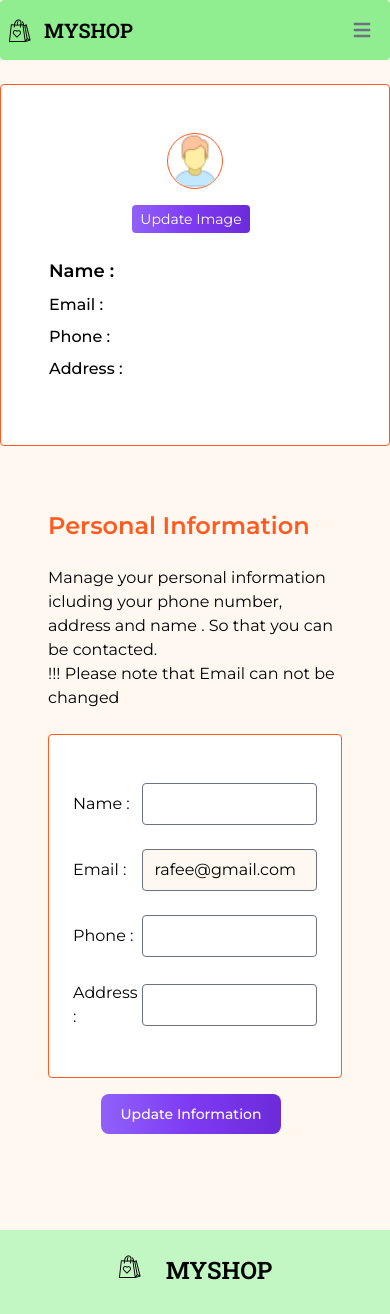
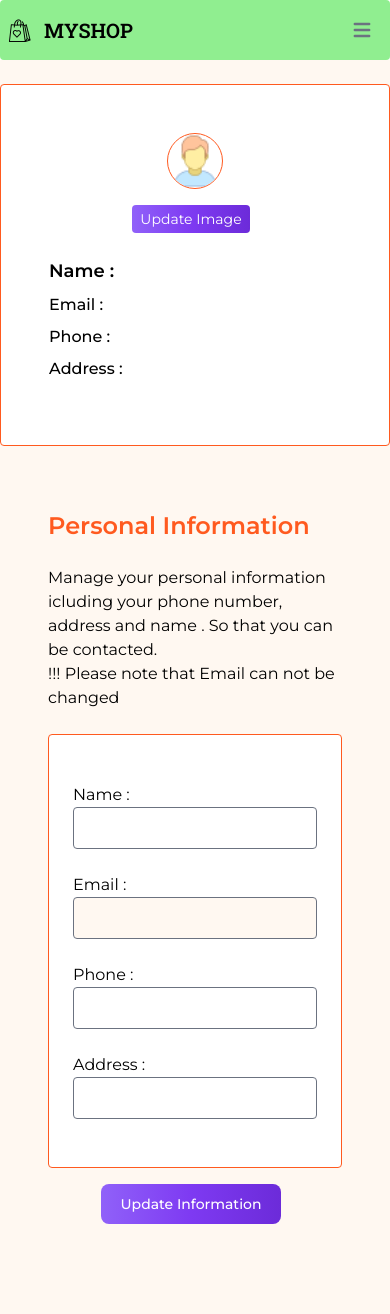
Before and after one commit to DevRefaul/ecommerce_website, a React (Create React App) app: page /profile in a window 390 px wide. Shown: the top 1314 px of the page. Built offline with nearby package versions, Linux system fonts and the light colour scheme.

Commit message:
added default values of user information

```diff
--- a/src/Pages/Dashboard/Profile/Profile.jsx
+++ b/src/Pages/Dashboard/Profile/Profile.jsx
@@ -148,10 +148,10 @@ const Profile = () => {
 
           {/* basic user info */}
           <div className="my-4">
-            <h4 className="text-lg font-semibold">Name : </h4>
-            <p className="font-medium my-2">Email : </p>
-            <p className="font-medium my-2">Phone : </p>
-            <p className="font-medium my-2">Address : </p>
+            <h4 className="text-lg font-semibold">Name : {userData?.name}</h4>
+            <p className="font-medium my-2">Email : {userData?.email}</p>
+            <p className="font-medium my-2">Phone : {userData?.phone}</p>
+            <p className="font-medium my-2">Address : {userData?.address}</p>
           </div>
         </div>
         {/* user personal information here */}
@@ -168,8 +168,8 @@ const Profile = () => {
           {/* user info */}
           <div className="grid grid-cols-1 md:grid-cols-2 gap-6 bg-white px-6 py-12 border border-orange-500 rounded">
             {/* user name */}
-            <div className="flex justify-between items-center">
-              <label htmlFor="name" className="inline-block w-[100px]">
+            <div className="lg:flex justify-between items-center">
+              <label htmlFor="name" className="inline-block w-[110px]">
                 Name :
               </label>
               <input
@@ -177,12 +177,13 @@ const Profile = () => {
                 name="name"
                 id="name"
                 className="rounded w-full"
+                defaultValue={userData?.name}
               />
             </div>
 
             {/* user email */}
-            <div className="flex justify-between items-center">
-              <label htmlFor="email" className="inline-block w-[100px]">
+            <div className="lg:flex justify-between items-center">
+              <label htmlFor="email" className="inline-block w-[110px]">
                 Email :
               </label>
               <input
@@ -190,14 +191,14 @@ const Profile = () => {
                 name="email"
                 id="email"
                 disabled
-                defaultValue="rafee@gmail.com"
                 className="rounded w-full bg-orange-50"
+                defaultValue={userData?.email}
               />
             </div>
 
             {/* user phone */}
-            <div className="flex justify-between items-center">
-              <label htmlFor="phone" className="inline-block w-[100px]">
+            <div className="lg:flex justify-between items-center">
+              <label htmlFor="phone" className="inline-block w-[110px]">
                 Phone :
               </label>
               <input
@@ -205,12 +206,13 @@ const Profile = () => {
                 name="phone"
                 id="phone"
                 className="rounded w-full"
+                defaultValue={userData?.phone}
               />
             </div>
 
             {/* user address */}
-            <div className="flex justify-between items-center">
-              <label htmlFor="address" className="inline-block w-[100px]">
+            <div className="lg:flex justify-between items-center">
+              <label htmlFor="address" className="inline-block w-[110px]">
                 Address :
               </label>
               <input
@@ -218,6 +220,7 @@ const Profile = () => {
                 name="address"
                 id="address"
                 className="rounded w-full"
+                defaultValue={userData?.address}
               />
             </div>
           </div>
@@ -284,8 +287,8 @@ const Profile = () => {
             </div>
             {/* <!-- Modal body --> */}
             <div className="p-6 space-y-6">
-              <div className="flex justify-between items-center">
-                <label htmlFor="password" className="inline-block w-[100px]">
+              <div className="lg:flex justify-between items-center">
+                <label htmlFor="password" className="inline-block w-[110px]">
                   Password :
                 </label>
                 <input
```
